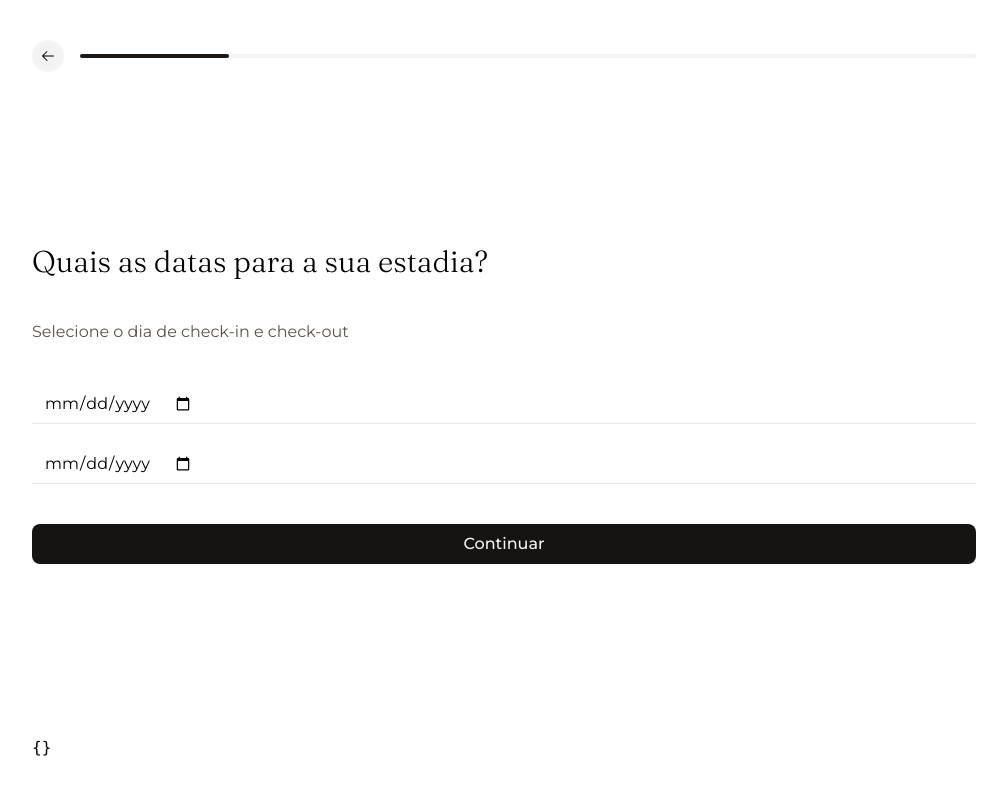
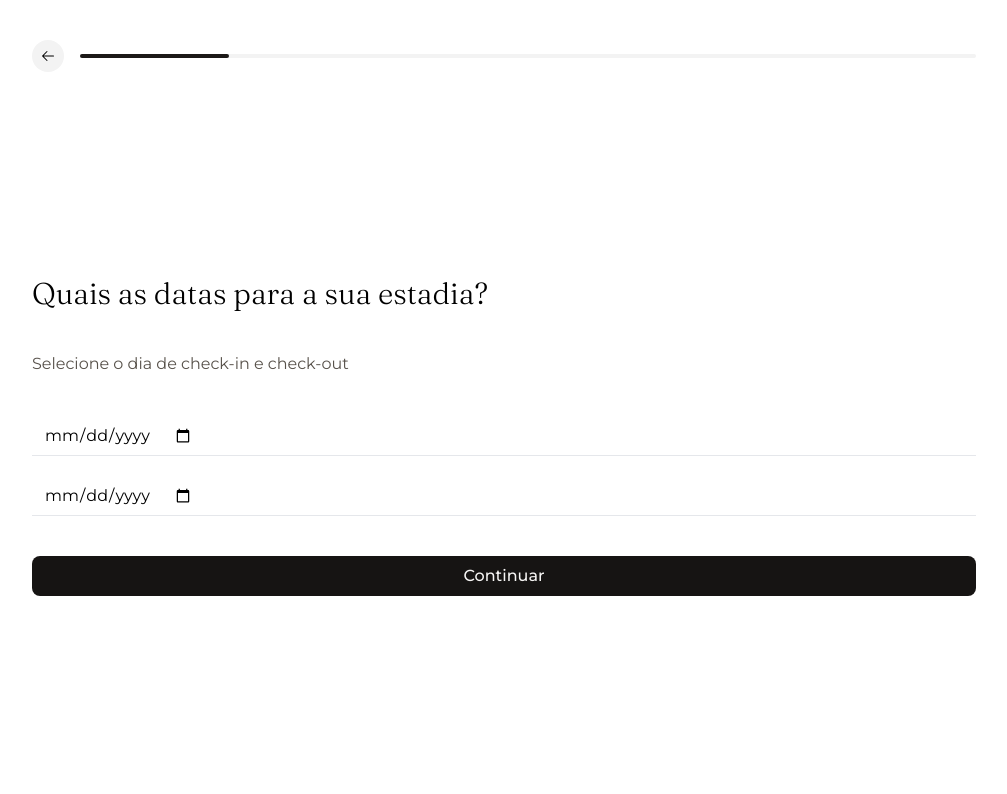
Before and after one commit to quintadonairia/quintadonairia, a Next.js app: page /booking in a window 1280 px wide. Shown: the top 794 px of the page, without its empty margins (136-1143 px from the left). Built offline with nearby package versions, Linux system fonts and the light colour scheme.

Commit message:
🔥 Remove form data testing responses

```diff
--- a/pages/booking/index.tsx
+++ b/pages/booking/index.tsx
@@ -55,7 +55,6 @@ export default function BookingForm() {
         {activeStepIndex === 2 && <Rooms handleFormSubmit={handleFormSubmit} />}
         {activeStepIndex === 3 && <Name handleFormSubmit={handleFormSubmit} />}
         {activeStepIndex === 4 && <Email handleFormSubmit={handleFormSubmit} />}
-        <pre>{JSON.stringify(formData, null, 2)}</pre>
       </div>
     </div>
   );
```
